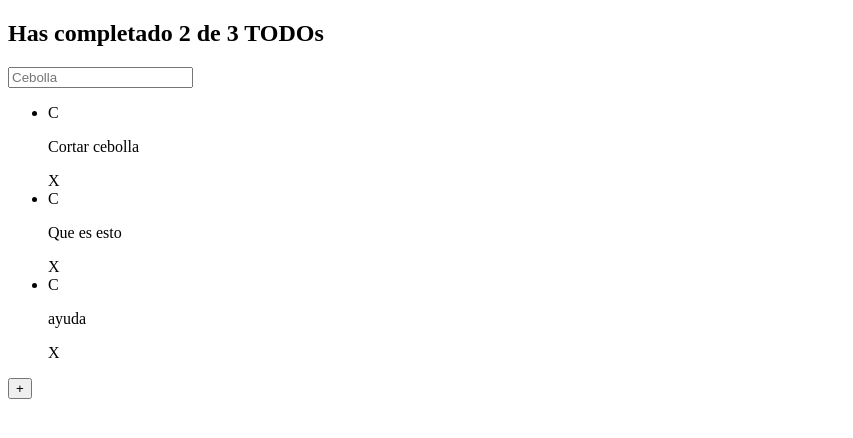
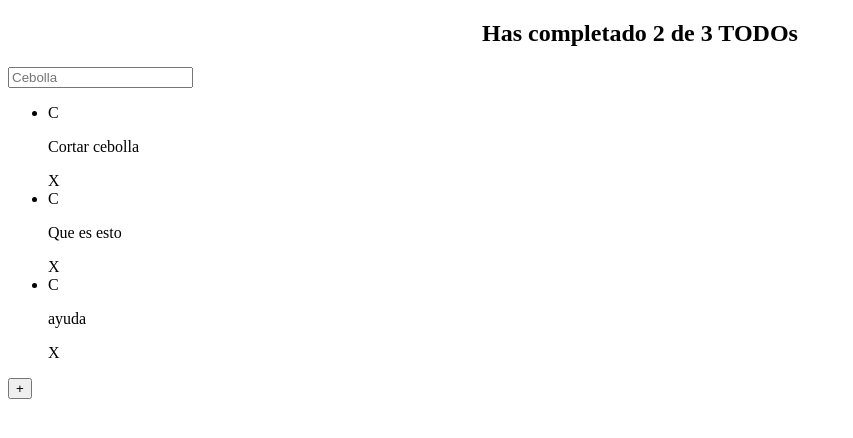
Before and after one commit to juandiegocr01/todo-machine, a React (Create React App) app: page / in a window 1280 px wide. Shown: the top 438 px of the page, without its empty margins (0-853 px from the left). Built offline with nearby package versions, Linux system fonts and the light colour scheme.

Commit message:
Componentes nuevos

```diff
--- /dev/null
+++ b/src/TodoCounter.css
@@ -0,0 +1,4 @@
+.TodoCounter{
+    font-size: 24px;
+    text-align: center;
+}
--- a/src/TodoCounter.js
+++ b/src/TodoCounter.js
@@ -1,8 +1,9 @@
 import React from "react";
+import './TodoCounter.css';
 
 function TodoCounter(){
     return (
-        <h2>Has completado 2 de 3 TODOs</h2>
+        <h2 className="TodoCounter">Has completado 2 de 3 TODOs</h2>
     );
 }
 
```
